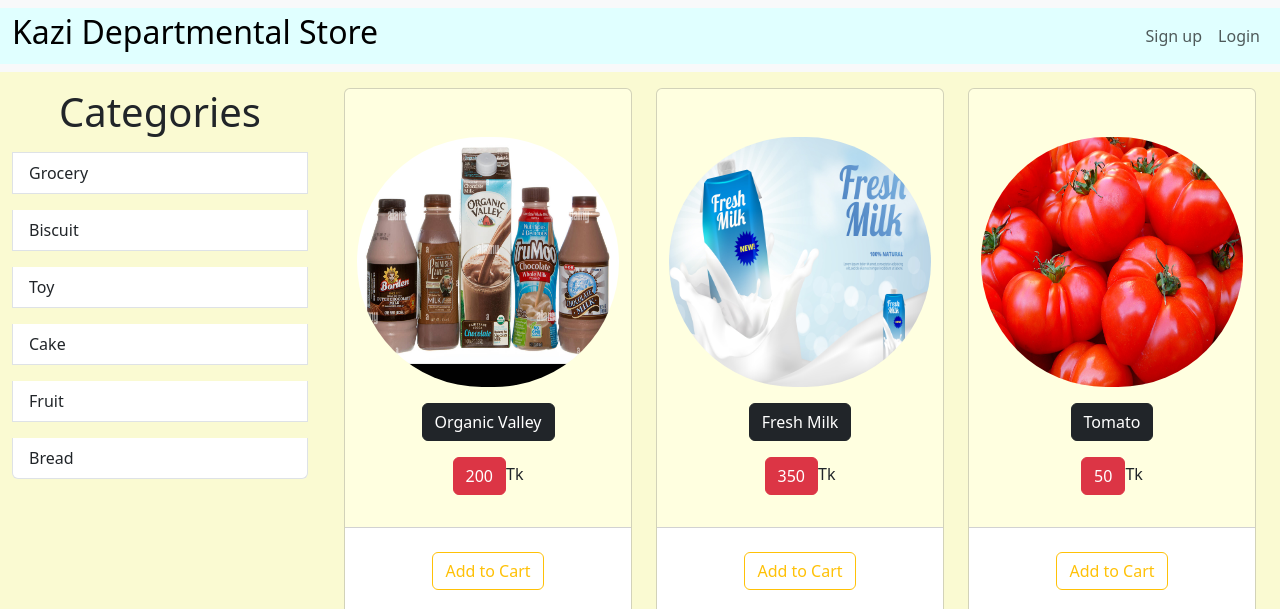
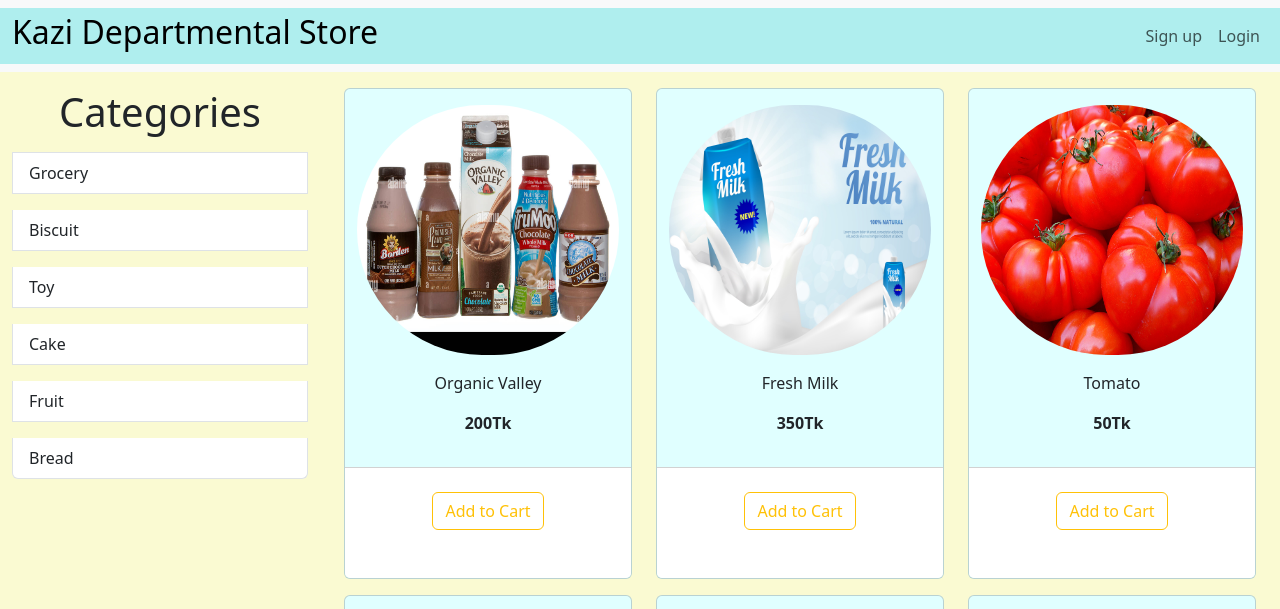
Before and after one commit to khalid586/Kazi-Shop, a Django app: page / in a window 1280 px wide. Shown: the top 609 px of the page. Run offline with Django 4.2, Linux system fonts and the light colour scheme; data comes from the database, SQL or seed files in the repository; both versions use the stored data as it was after the commit.

Commit message:
Category shown in card (commented out) and design changed slightly

```diff
--- a/store/shopStore/templates/base.html
+++ b/store/shopStore/templates/base.html
@@ -20,7 +20,7 @@
   <body style="background-color: lightgoldenrodyellow">
 
     <nav class="navbar navbar-expand-lg navbar-light bg-light" >
-      <div class="container-fluid" style="background-color: lightcyan">
+      <div class="container-fluid" style="background-color: paleturquoise">
         <a class="navbar-brand" href='/'><h2>Kazi Departmental Store</h2></a>
         <button class="navbar-toggler" type="button" data-bs-toggle="collapse" data-bs-target="#navbarSupportedContent" aria-controls="navbarSupportedContent" aria-expanded="false" aria-label="Toggle navigation">
           <span class="navbar-toggler-icon"></span>
--- a/store/shopStore/templates/index.html
+++ b/store/shopStore/templates/index.html
@@ -20,13 +20,12 @@
     <div id='products' class="col-lg-9">
       <div class="row mx-auto">
         {% for product in products %}
-        <div class="card mx-auto mb-3" id = {{product.id}} style="width: 18rem;background-color:lightyellow">
-          <img align = "center" src="{{product.image.url}}" class="card-img-top mt-5" alt="..." style=" width : auto; height:250px; border-radius: 150px;">
+        <div class="card mx-auto mb-3" id = {{product.id}} style="width: 18rem;background-color:lightcyan">
+          <img align = "center" src="{{product.image.url}}" class="card-img-top mt-3" alt="..." style=" width : auto; height:250px; border-radius: 150px;">
           <div class="card-body">
-            <p align="center"><a href="#" class="btn btn-dark">{{product.name}}</a></p>
-            <p align="center"><a href="#" class="btn btn-danger"> {{product.price}}</a>Tk</p>
-
-
+            <p align="center">{{product.name}}</p>
+            <p align="center"> <b>{{product.price}}Tk</b></p>
+            <!-- <p align="center"> <b>{{product.category}}</b></p> -->
           </div>
 
           <div class="card-footer row no-gutters" style="background-color:white">
@@ -40,11 +39,12 @@
                   <input type= "submit" value = "-" class = "col btn btn-block btn-outline-warning mt-3 mb-4">
                 </form>
 
-              {% if product|cart_quantity:request.session.cart > 1 %}
-                  <div class = "text-center col "><button type="button" class="btn btn-warning mt-3"><b>{{product|cart_quantity:request.session.cart}} items</b></button></div>
-              {% else %}
-              <div class = "text-center col "><button type="button" class="btn btn-warning mt-3"><b>{{product|cart_quantity:request.session.cart}} item</b></button></div>
-              {% endif%}
+                {% if product|cart_quantity:request.session.cart > 1 %}
+                    <div class = "text-center col "><button type="button" class="btn btn-warning mt-3"><b>{{product|cart_quantity:request.session.cart}} items</b></button></div>
+                {% else %}
+                    <div class = "text-center col "><button type="button" class="btn btn-warning mt-3"><b>{{product|cart_quantity:request.session.cart}} item</b></button></div>
+                {% endif%}
+
                 <form action="/#{{product.id}}" method = "POST" class = "col-2">
                   {% csrf_token %}
                   <input hidden type="text" name = 'product' value = '{{product.id}}'>
```
Also changed, not shown: store/db.sqlite3, store/uploads/products/tomatoes.jpg (added).
